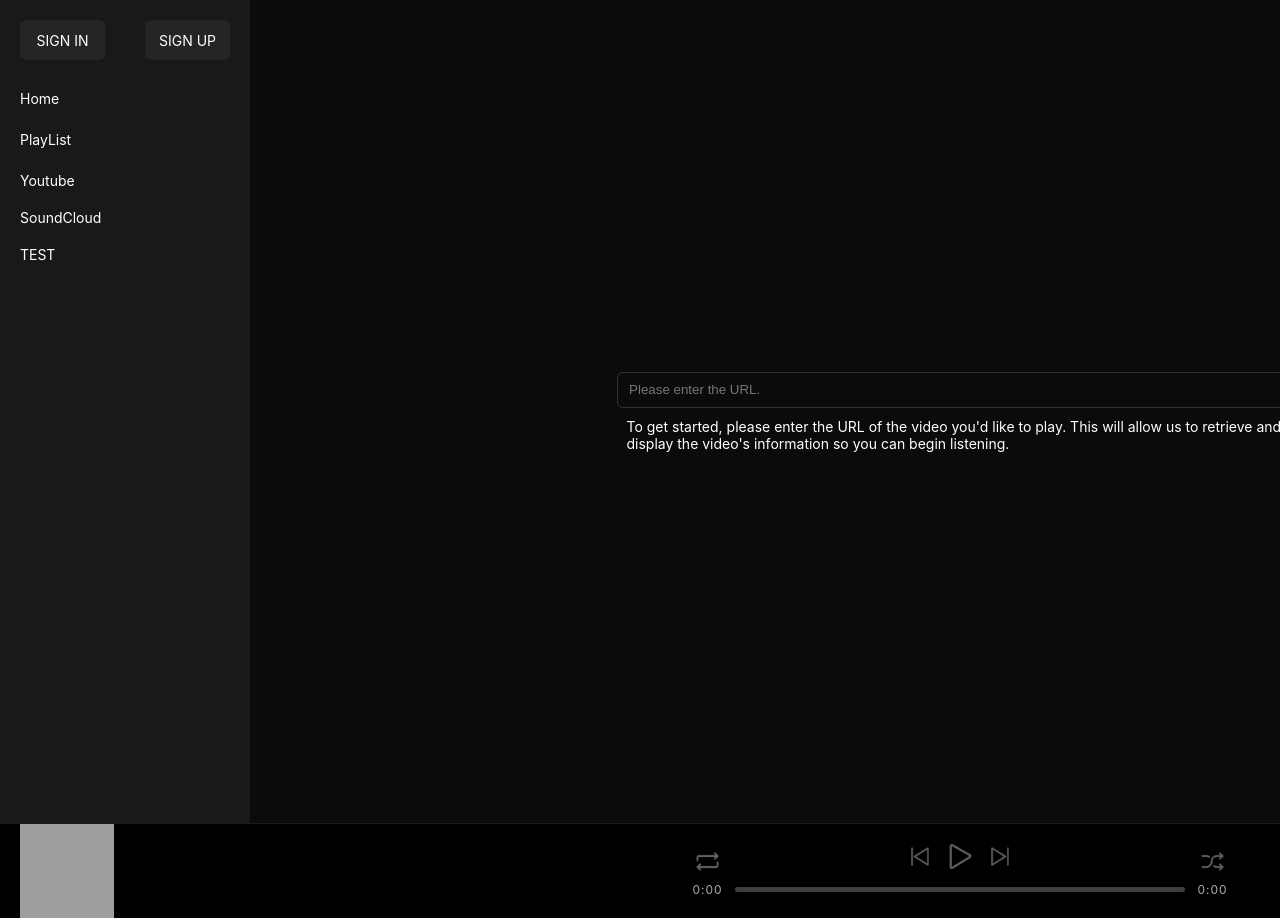
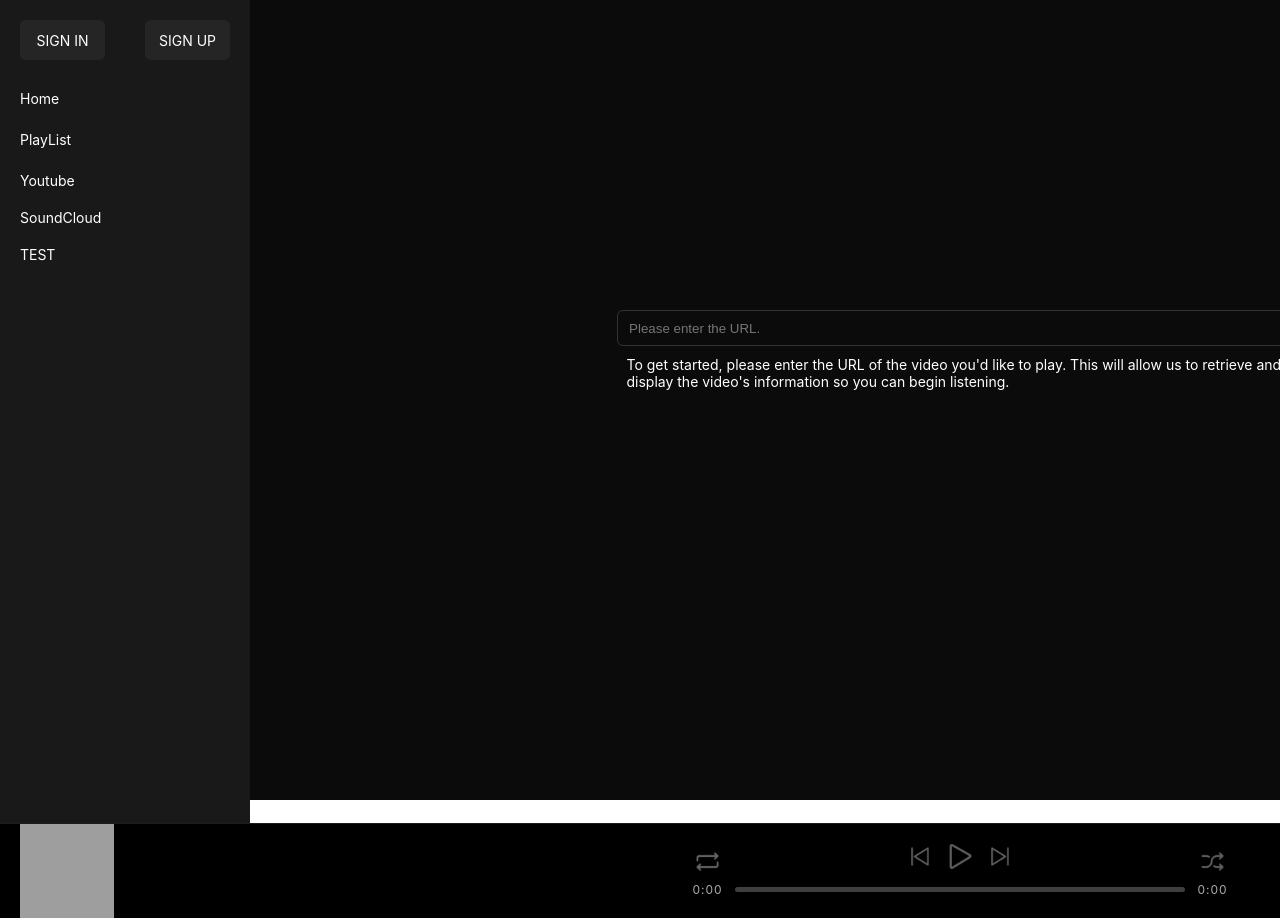
Before and after one commit to ParkHanGyu/https-music-player, a React (Create React App) app in the folder front/: page / in a window 1280 px wide. Shown: the top 918 px of the page. Built offline with nearby package versions, Linux system fonts and the light colour scheme; grey boxes are pictures that could not be loaded.

Commit message:
음악 순서 변경 후 서버의 응답으로 클라이언트 코드 수정

```diff
--- a/front/src/App.css
+++ b/front/src/App.css
@@ -1,4 +1,5 @@
 #root {
-  width: 1920px;
+  min-width: 1920px;
   background-color: rgb(11, 11, 11);
+  height: 100vh;
 }
--- a/front/src/layouts/PlayBar/style.module.css
+++ b/front/src/layouts/PlayBar/style.module.css
@@ -388,11 +388,6 @@
   border-radius: 6px;
 }
 
-.main-wrap-top-content {
-  width: 100%;
-  display: flex;
-}
-
 /* 하단 현재 재생중인 음악 정보 */
 .main-wrap-play-img {
   background-image: url("../../assets/sum.jpg");
--- a/front/src/views/Main/style.module.css
+++ b/front/src/views/Main/style.module.css
@@ -2,6 +2,7 @@
   font-size: 14px;
   color: #fff;
   width: 100%;
+  min-height: 89vh;
 }
 
 /* 웹 상단 */
@@ -27,6 +28,7 @@
 .main-title-box {
   margin-top: 10px;
   padding: 0px 10px;
+  margin-bottom: 100px;
 }
 
 .main-search-input {
@@ -298,4 +300,5 @@
 .main-wrap-top-content {
   width: 100%;
   display: flex;
+  height: 100vh;
 }
--- a/front/src/views/PlayList/index.tsx
+++ b/front/src/views/PlayList/index.tsx
@@ -80,6 +80,7 @@ const PlayList = () => {
 
   const testBtn = () => {
     console.log("musics : ", musics);
+    console.log("nowPlayingPlaylist : ", nowPlayingPlaylist);
   };
 
   // onPlayMusic(), 음악 삭제 이후 음악 변경시 deleteMusicResponse()
@@ -271,6 +272,9 @@ const PlayList = () => {
     }
     setDraggedIndex(null);
     setHoveredIndex(null);
+
+    // nowPlaylist 수정
+    setNowPlayingPlaylist(musics);
   };
 
   // 로딩 중 표시
```
Also changed, not shown: front/src/assets/moveBtn-hover.png.
